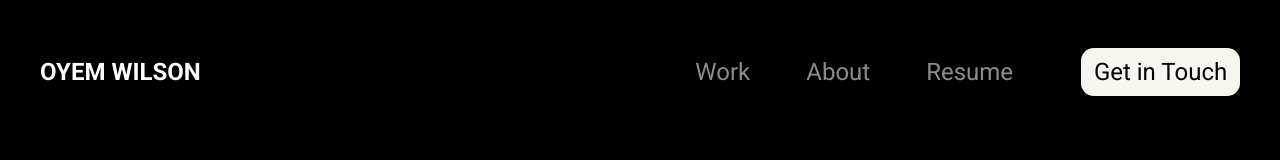
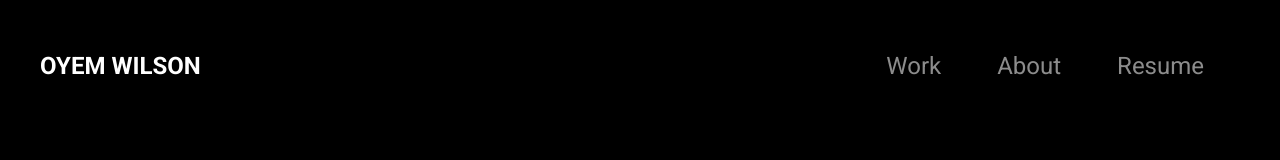
Before and after one commit to oyemwilson/portfolio-website, a React (Create React App) app: page / in a window 1280 px wide. Shown: the top 160 px of the page. Built offline with nearby package versions, Linux system fonts and the light colour scheme.

Commit message:
Initial commit

```diff
--- a/src/component/Topnav.jsx
+++ b/src/component/Topnav.jsx
@@ -57,9 +57,7 @@ const Topnav = () => {
               data-aos-easing="ease-in-back"
               data-aos-delay="300"
               data-aos-offset="0">
-<a href="mailto:oyemwilson1@gmail.com">
-    <Button variant="light" className="topnav-button">Get in Touch</Button>
-</a>
+
 
           </div>
           </Nav>
```
